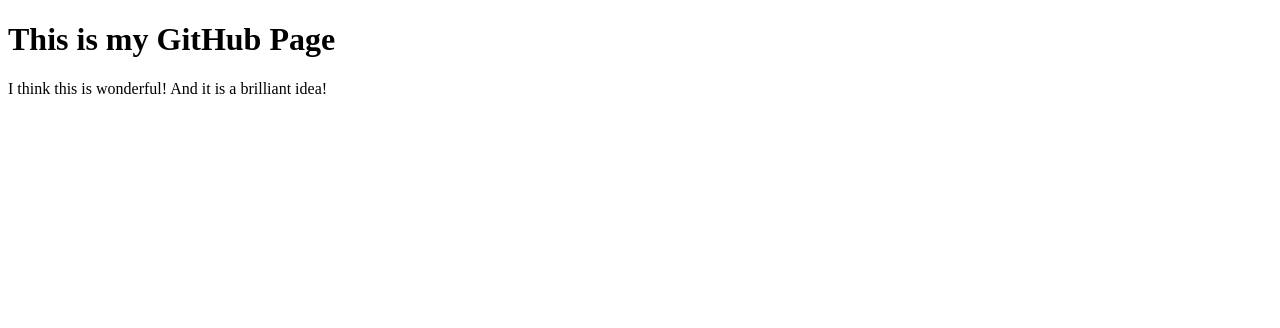
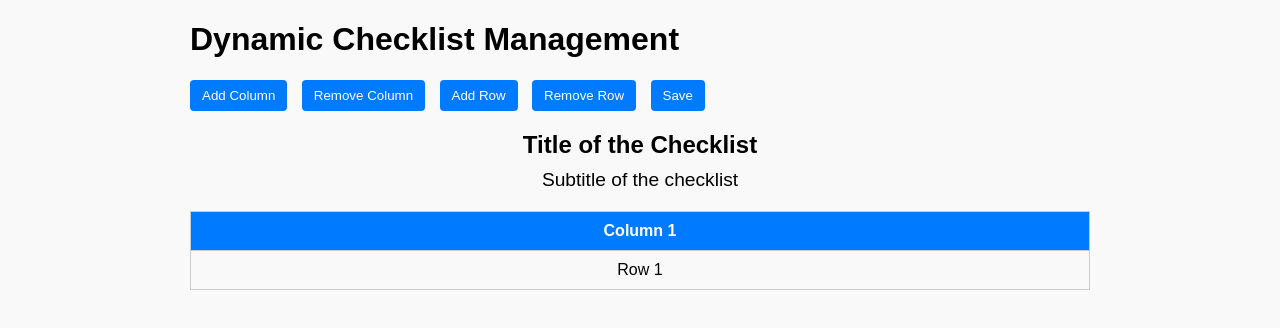
Before and after one commit to Feka-T/feka-t.github.io, a plain HTML site: page index.html in a window 1280 px wide. Drawn offline with Linux system fonts and the light colour scheme.

Commit message:
Update index.html

```diff
--- a/index.html
+++ b/index.html
@@ -1,3 +1,4 @@
+<!--
 <!DOCTYPE html>
 <html lang="en">
   <head>
@@ -10,3 +11,151 @@
     <p>I think this is wonderful! And it is a brilliant idea!</p>
   </body>
 </html>
+-->
+
+<!DOCTYPE html>
+<html lang="en">
+<head>
+  <meta charset="UTF-8">
+  <meta name="viewport" content="width=device-width, initial-scale=1.0">
+  <title>Dynamic Table with Editable Columns</title>
+  <style>
+    body {
+      font-family: Arial, sans-serif;
+      margin: 20px;
+      background-color: #f9f9f9;
+    }
+    .container {
+      max-width: 900px;
+      margin: 0 auto;
+    }
+    table {
+      width: 100%;
+      border-collapse: collapse;
+      margin-top: 20px;
+    }
+    table, th, td {
+      border: 1px solid #ccc;
+    }
+    th, td {
+      padding: 10px;
+      text-align: center;
+    }
+    th {
+      background-color: #007bff;
+      color: white;
+    }
+    th[contenteditable="true"] {
+      background-color: #007bff;
+    }
+    .controls {
+      margin-bottom: 15px;
+    }
+    button {
+      margin-right: 10px;
+      padding: 8px 12px;
+      background-color: #007bff;
+      color: white;
+      border: none;
+      border-radius: 4px;
+      cursor: pointer;
+    }
+    button:hover {
+      background-color: #0056b3;
+    }
+    .table-title {
+      font-size: 1.5em;
+      font-weight: bold;
+      text-align: center;
+      margin-top: 20px;
+    }
+    .table-subtitle {
+      font-size: 1.2em;
+      text-align: center;
+      margin-top: 10px;
+    }
+  </style>
+</head>
+<body>
+  <div class="container">
+    <h1>Dynamic Checklist Management</h1>
+    <div class="controls">
+      <button onclick="addColumn()">Add Column</button>
+      <button onclick="removeColumn()">Remove Column</button>
+      <button onclick="addRow()">Add Row</button>
+      <button onclick="removeRow()">Remove Row</button>
+      <button onclick="Save()">Save</button>
+    </div>
+
+    <!-- Table Title -->
+    <div class="table-title">Title of the Checklist</div>
+    <!-- Table Subtitle -->
+    <div class="table-subtitle">Subtitle of the checklist</div>
+
+    <table id="dynamicTable">
+      <thead>
+        <!-- Dynamic Columns Header -->
+        <tr id="headerRow">
+          <th contenteditable="true">Column 1</th>
+        </tr>
+      </thead>
+      <tbody>
+        <tr>
+          <td contenteditable="true">Row 1</td>
+        </tr>
+      </tbody>
+    </table>
+  </div>
+
+  <script>
+    const table = document.getElementById('dynamicTable');
+    const headerRow = document.getElementById('headerRow');
+
+    // Add a new column
+    function addColumn() {
+      const headerCell = document.createElement('th');
+      headerCell.contentEditable = true;
+      headerCell.textContent = `Column ${headerRow.children.length + 1}`;
+      headerRow.appendChild(headerCell);
+
+      Array.from(table.tBodies[0].rows).forEach(row => {
+        const cell = document.createElement('td');
+        cell.contentEditable = true;
+        cell.textContent = `Row ${row.rowIndex + 1} Col ${headerRow.children.length}`;
+        row.appendChild(cell);
+      });
+    }
+
+    // Remove the last column
+    function removeColumn() {
+      if (headerRow.children.length > 1) {
+        headerRow.lastElementChild.remove();
+        Array.from(table.tBodies[0].rows).forEach(row => row.lastElementChild.remove());
+      } else {
+        alert('At least one column is required.');
+      }
+    }
+
+    // Add a new row
+    function addRow() {
+      const row = document.createElement('tr');
+      for (let i = 0; i < headerRow.children.length; i++) {
+        const cell = document.createElement('td');
+        cell.contentEditable = true;
+        cell.textContent = `Row ${table.tBodies[0].rows.length + 1} Col ${i + 1}`;
+        row.appendChild(cell);
+      }
+      table.tBodies[0].appendChild(row);
+    }
+
+    // Remove the last row
+    function removeRow() {
+      if (table.tBodies[0].rows.length > 1) {
+        table.tBodies[0].lastElementChild.remove();
+      } else {
+        alert('At least one row is required.');
+      }
+    }
+  </script>
+</body>
+</html>
```
